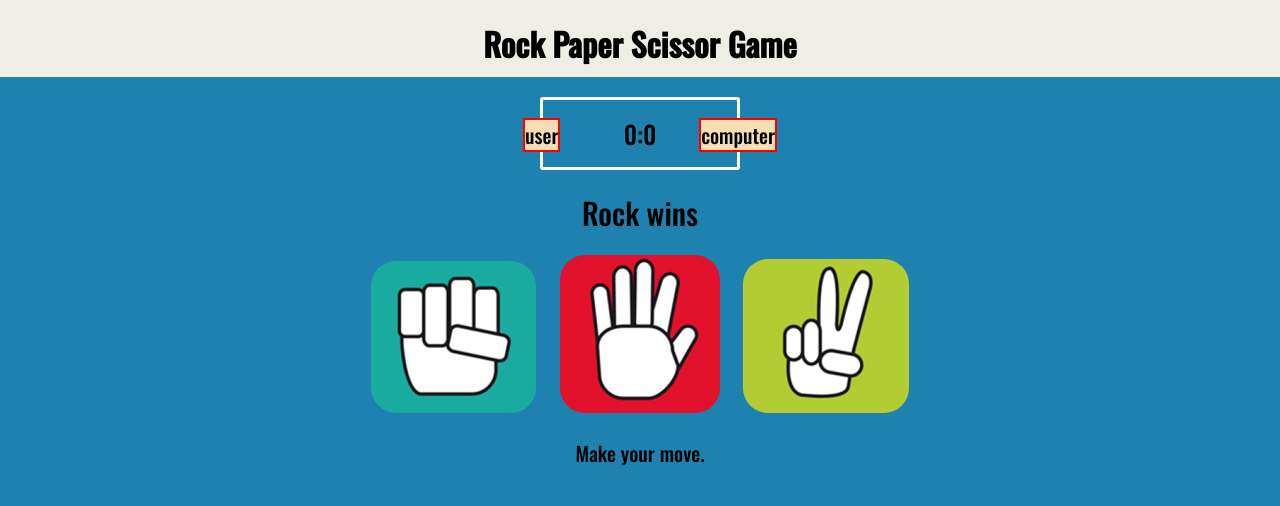
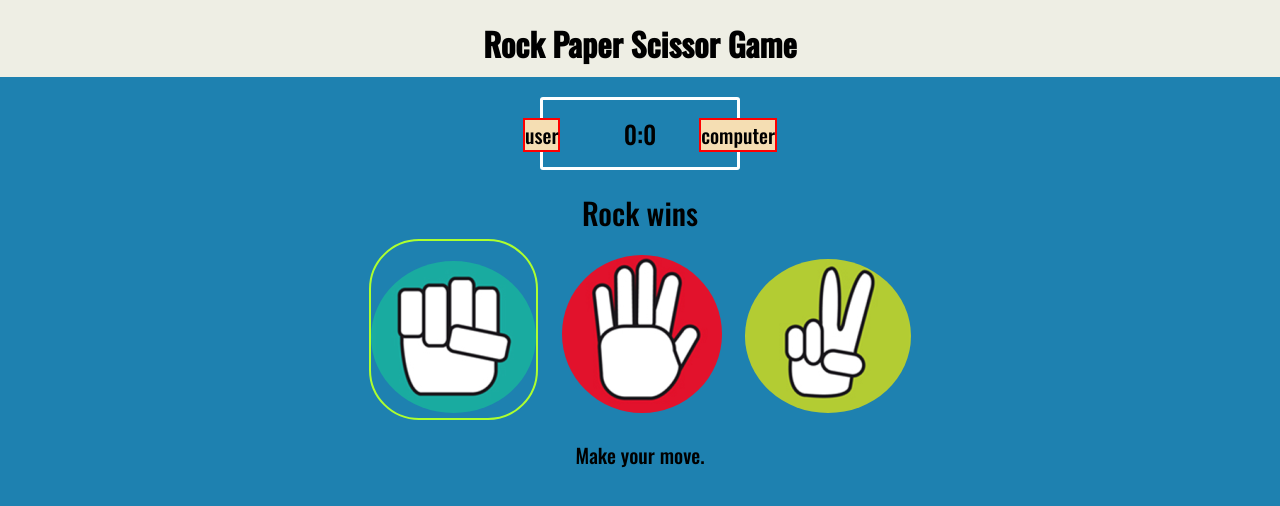
Before and after one commit to AYehia0/Rock-Paper-Scissor, a plain HTML site: page index.html in a window 1280 px wide. In both pictures the pointer is over the element 453 px from the left and 329 px from the top of the page. Drawn offline with nearby package versions, Linux system fonts and the light colour scheme.

Commit message:
added border on hover

```diff
--- a/style.css
+++ b/style.css
@@ -64,7 +64,8 @@ header {
 }
 
 .choice > img {
-    border-radius: 25px;
+    background-size: cover;
+    border-radius: 50%;
 }
 
 .move {
@@ -72,3 +73,8 @@ header {
     text-align: center;
     font-size: 20px;
 }
+
+.choice:hover {
+   border-radius: 50px;
+   border: 2px solid greenyellow;
+}
```
